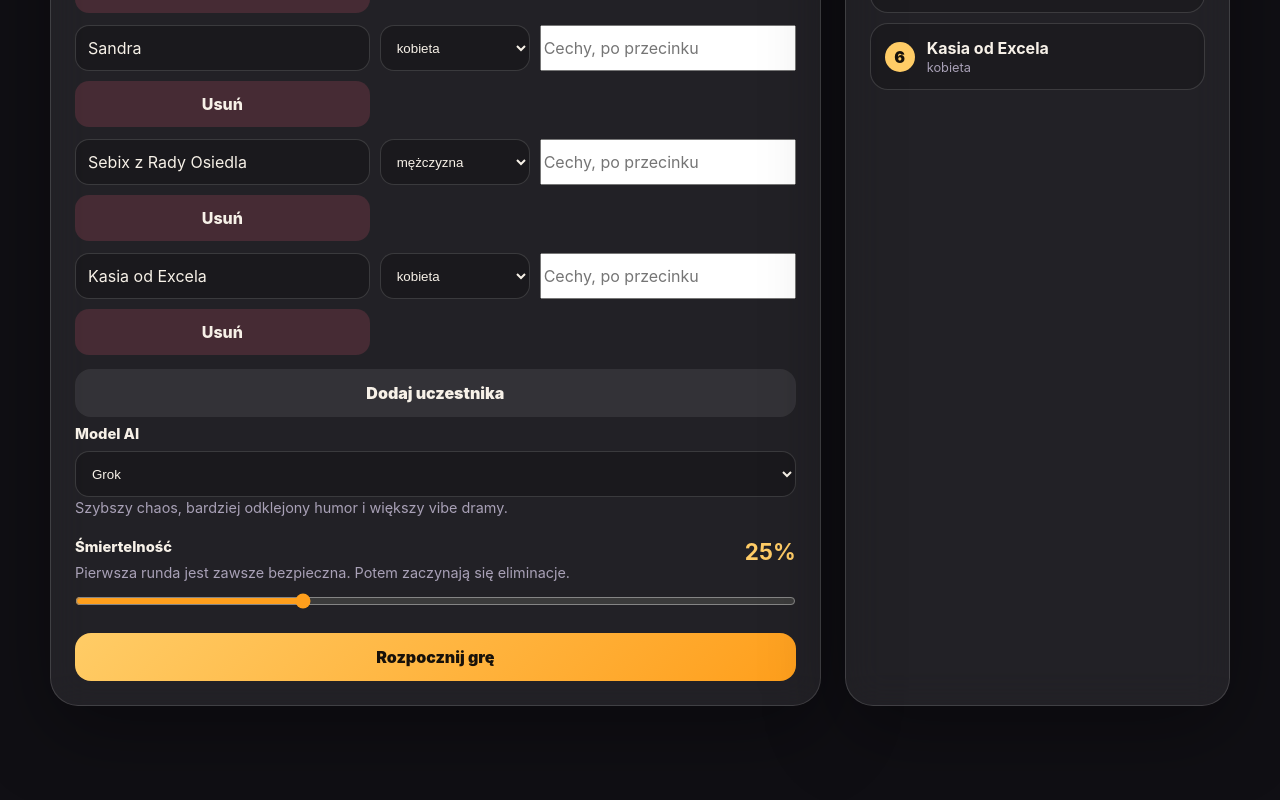
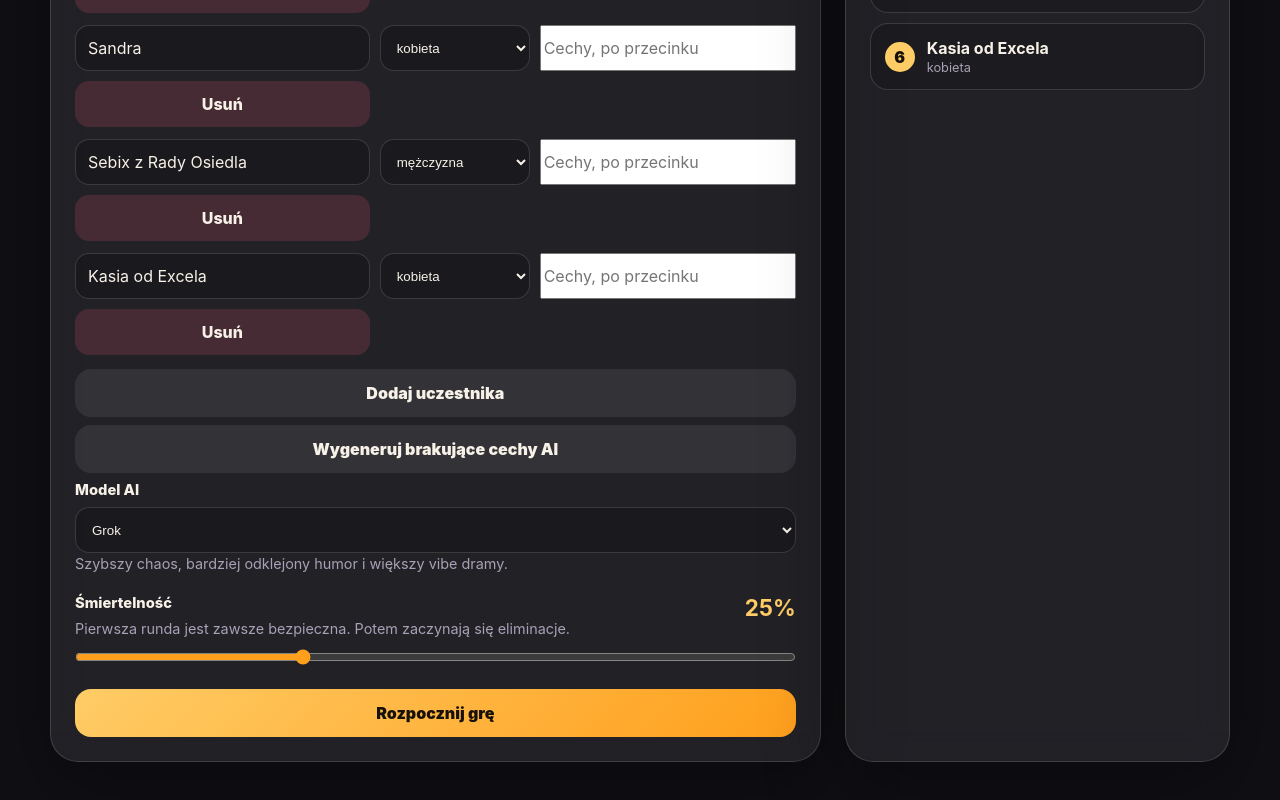
Before and after one commit to Madakkk/zbr, a Next.js app: page / in a window 1280 px wide. Shown: the part 779-1579 px from the top of the page. Before the commit the page ends 1525 px from the top, so only its background shows below. Built offline with nearby package versions, Linux system fonts and the light colour scheme.

Commit message:
Update page.tsx

```diff
--- a/app/page.tsx
+++ b/app/page.tsx
@@ -346,6 +346,14 @@ async function generateTraits() {
             <button className="ghost-button full-width" onClick={addParticipant} type="button">
               Dodaj uczestnika
             </button>
+            <button
+  className="ghost-button full-width"
+  onClick={generateTraits}
+  type="button"
+  disabled={loading}
+>
+  {loading ? "Generuję cechy..." : "Wygeneruj brakujące cechy AI"}
+</button>
 
             <div className="model-picker">
               <label className="field-label" htmlFor="ai-provider">
@@ -408,7 +416,10 @@ async function generateTraits() {
                   <span>{index + 1}</span>
                   <div>
                     <strong>{participant.name}</strong>
-                    <small>{getSexLabel(participant.sex)}</small>
+                    <small>{getSexLabel(participant.sex)}</small>{participant.traits.length > 0 && (
+  <small>{participant.traits.join(", ")}</small>
+)}
+
                   </div>
                 </div>
               ))}
```
